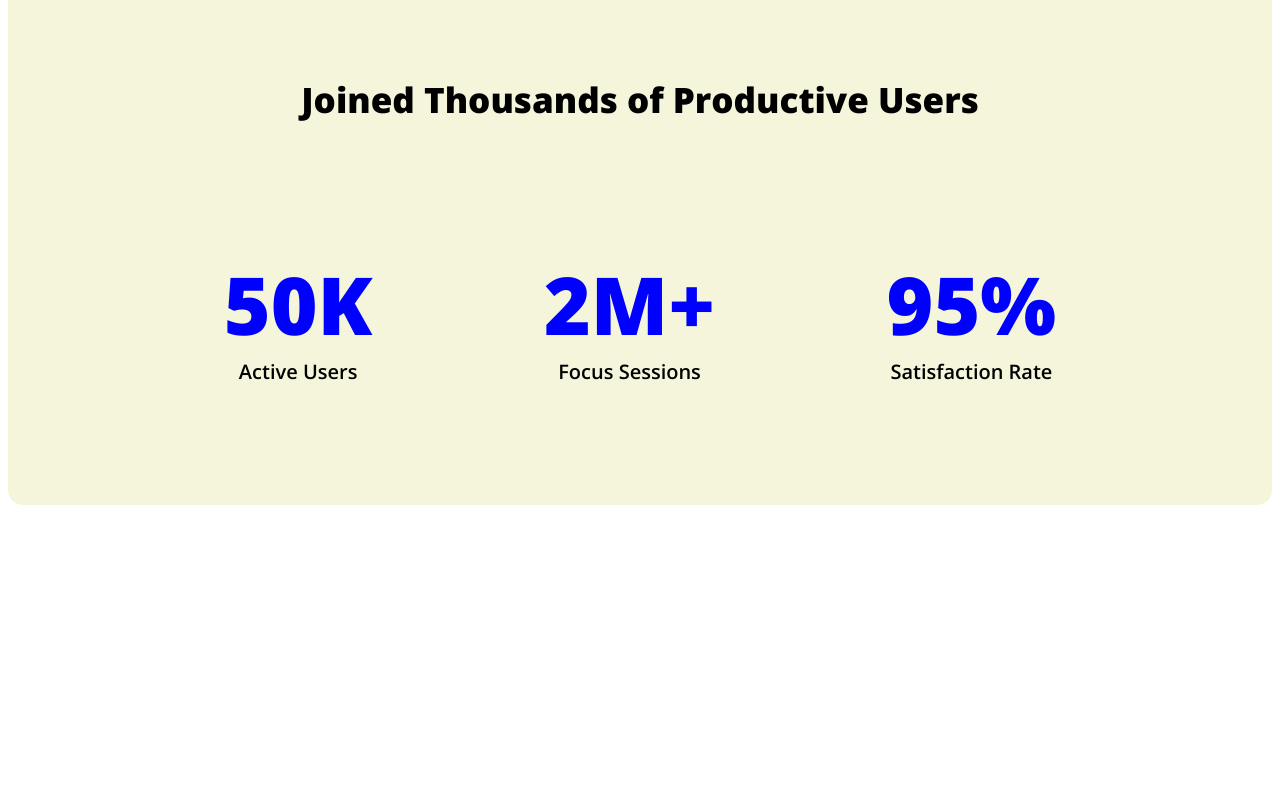
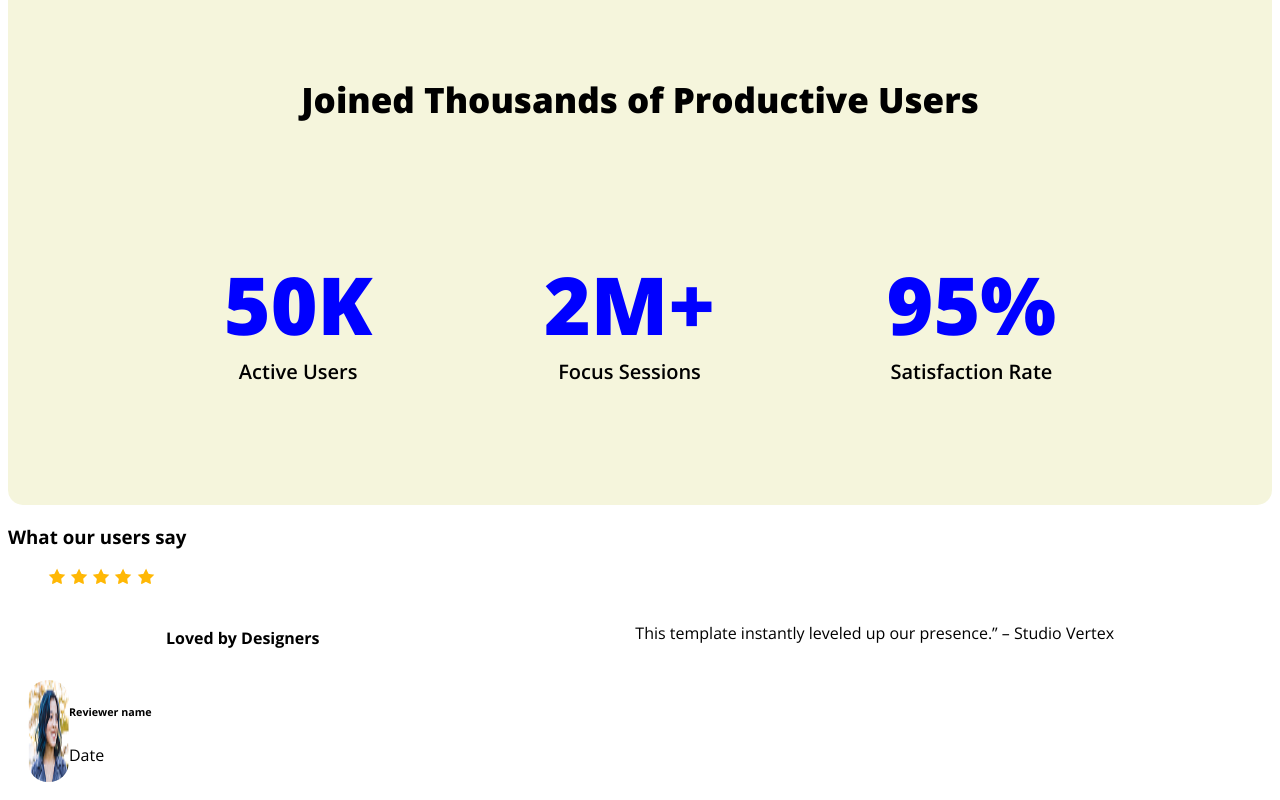
Before and after one commit to salauddin2545/web-developer-portfolio, a plain HTML site: page index.html in a window 1280 px wide. Shown: the part 1281-2081 px from the top of the page. Before the commit the page ends 1794 px from the top, so only its background shows below. Drawn offline with nearby package versions, Linux system fonts and the light colour scheme.

Commit message:
added banner two content

```diff
--- a/index.html
+++ b/index.html
@@ -46,6 +46,29 @@
                 </div>
             </div>
         </section>
+        <section class="users-status">
+            <h3>What our users say</h3>
+             <div class="users-rating">
+                <ul class="rating-stars">
+                   <img src="images/icon-star.png" alt="star">
+                   <img src="images/icon-star.png" alt="star">
+                   <img src="images/icon-star.png" alt="star">
+                   <img src="images/icon-star.png" alt="star">
+                   <img src="images/icon-star.png" alt="star">
+                 </ul>
+                </div>
+                <div class="rating-content">
+                    <h4>Loved by Designers</h4>
+                    <p>This template instantly leveled up our presence.” – Studio Vertex</p>
+                </div>
+                <div class="user-details">
+                    <img src="images/avatar.png" alt="">
+                    <div>
+                        <h6>Reviewer name</h6>
+                        <p>Date</p>
+                    </div>
+                </div>
+        </section>
     </main>
     <footer>
 
--- a/style.css
+++ b/style.css
@@ -135,3 +135,10 @@ img{
     margin-top: 0;
     font-weight: 600;
 }
+
+
+.user-details{
+    display: flex;
+    margin: 0 auto;
+    padding: 10px 20px;
+}
```
